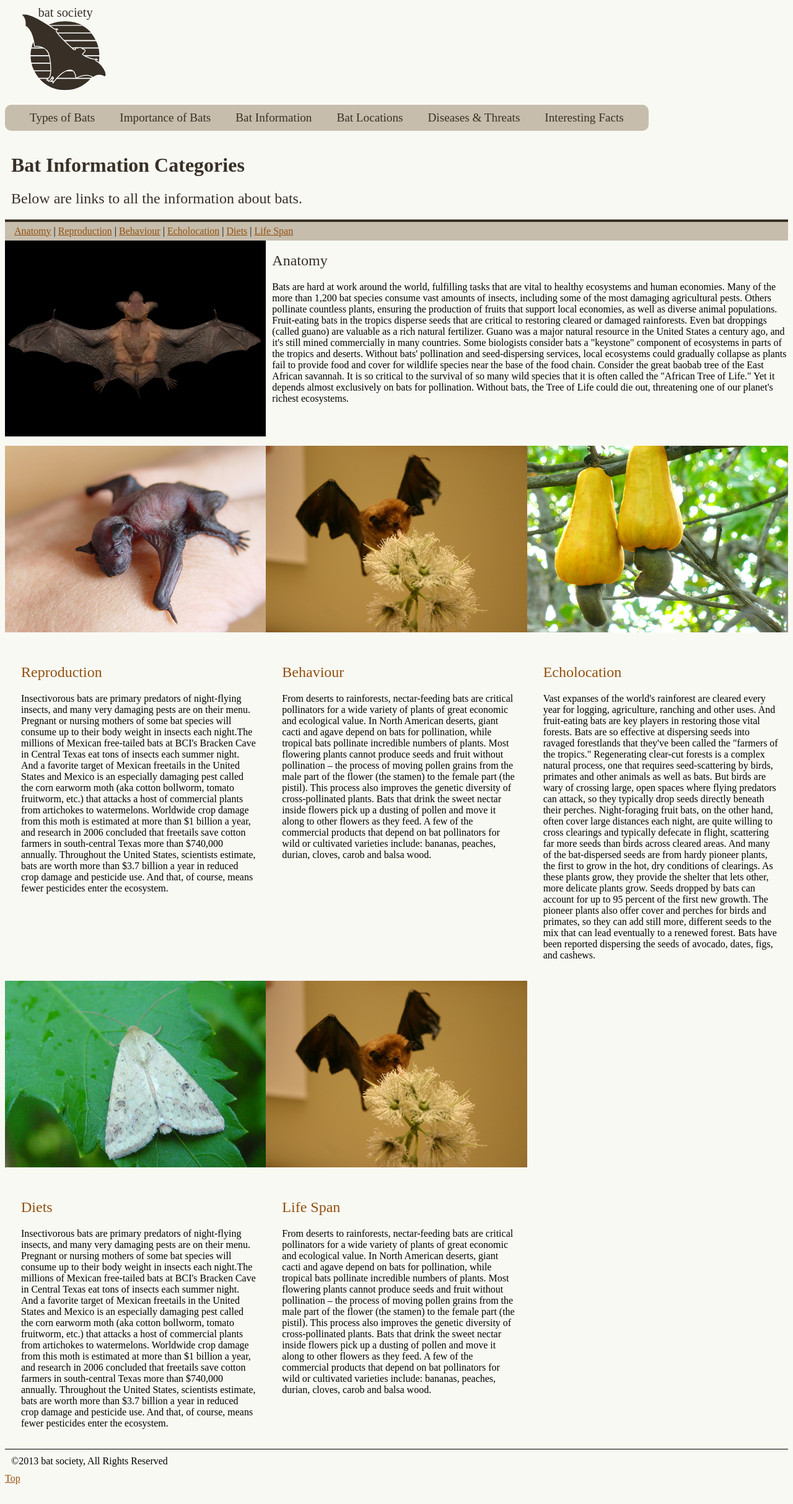
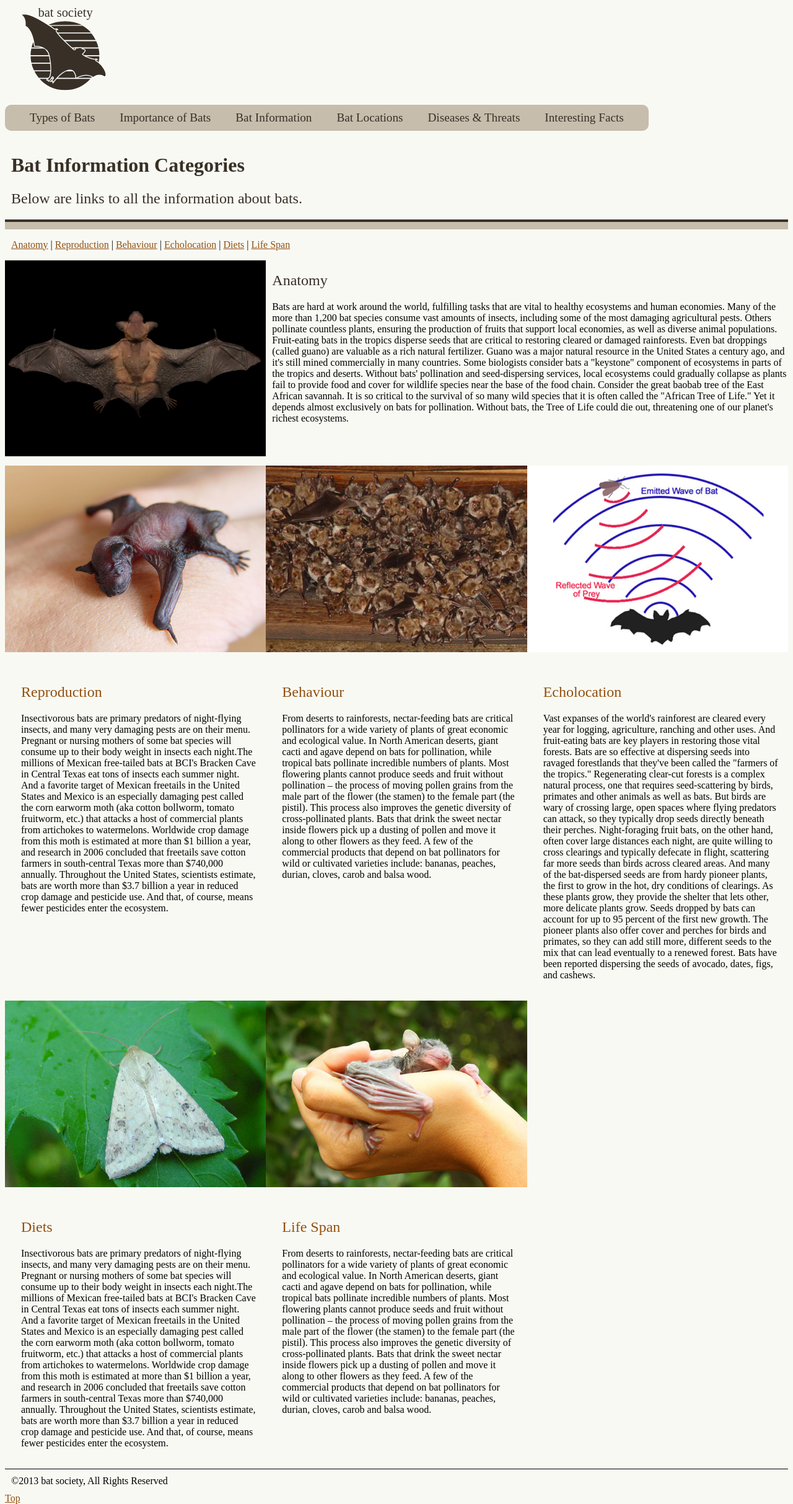
Before and after one commit to jennyrichardson/large-data-website, a Jekyll site: the page built from bat-information.html, in a window 1280 px wide. Shown: the whole page at 62% size. Built offline with Jekyll 4.4.1, drawn with Linux system fonts in a browser that asks for light colours; before the commit the page ends 2394 px from its top, so only the background shows below that.

Commit message:
Styled the rest of my pages

```diff
--- a/bat-information.html
+++ b/bat-information.html
@@ -3,8 +3,9 @@ layout: default
 ---
 <h1>Bat Information Categories</h1>
 <h2>Below are links to all the information about bats.</h2>
-<p div class="header-border"><a href="#Anatomy">Anatomy</a> | <a href="#Reproduction">Reproduction</a> | <a href="#Behaviour">Behaviour</a> | <a href="#Echolocation">Echolocation</a> | <a href="#Diets">Diets</a> | <a href="#Life Span">Life Span</a></p></div>
-</div>
+<div class="header-border"></div>
+<p><a href="#Anatomy">Anatomy</a> | <a href="#Reproduction">Reproduction</a> | <a href="#Behaviour">Behaviour</a> | <a href="#Echolocation">Echolocation</a> | <a href="#Diets">Diets</a> | <a href="#Life Span">Life Span</a></p>
+
 
 <div class="grid">
 
@@ -34,7 +35,7 @@ Some biologists consider bats a "keystone" component of ecosystems in parts of t
 		</div>
 
 		<div class="unit unit-s-1-2">
-			<img src="images/nectar-feeding-bat.jpg" class="flex-img" alt="Nectar Feeding Bat">
+			<img src="images/bat-behaviour.jpg" class="flex-img" alt="Group of Bats Together">
 			<div class="unit-spacer">
 				<h2><A NAME="Behaviour">Behaviour</A></h2>
 				<p>From deserts to rainforests, nectar-feeding bats are critical pollinators for a wide variety of plants of great economic and ecological value. In North American deserts, giant cacti and agave depend on bats for pollination, while tropical bats pollinate incredible numbers of plants.
@@ -44,7 +45,7 @@ A few of the commercial products that depend on bat pollinators for wild or cult
 		</div>
 
 		<div class="unit unit-s-1-2">
-			<img src="images/cashew.jpg" class="flex-img" alt="Cashew Plant">
+			<img src="images/echolocation.jpg" class="flex-img" alt="Example of Echolocation">
 			<div class="unit-spacer">
 				<h2><A NAME="Echolocation">Echolocation</A></h2>
 				<p>Vast expanses of the world's rainforest are cleared every year for logging, agriculture, ranching and other uses. And fruit-eating bats are key players in restoring those vital forests. Bats are so effective at dispersing seeds into ravaged forestlands that they've been called the "farmers of the tropics."
@@ -66,7 +67,7 @@ And many of the bat-dispersed seeds are from hardy pioneer plants, the first to
 		</div>
 
 		<div class="unit unit-s-1-2">
-			<img src="images/nectar-feeding-bat.jpg" class="flex-img" alt="Nectar Feeding Bat">
+			<img src="images/life-span.jpg" class="flex-img" alt="Person holding a Baby Fruit Bat">
 			<div class="unit-spacer">
 				<h2><A NAME="Life Span">Life Span</A></h2>
 				<p>From deserts to rainforests, nectar-feeding bats are critical pollinators for a wide variety of plants of great economic and ecological value. In North American deserts, giant cacti and agave depend on bats for pollination, while tropical bats pollinate incredible numbers of plants.
--- a/bat-locations.html
+++ b/bat-locations.html
@@ -3,8 +3,9 @@ layout: default
 ---
 <h1>Bat Locations</h1>
 <h2>Flight has enabled bats to become one of the most widely distributed groups of mammals.</h2>
-<p div class="header-border"><a href="#Foraging Habitats">Foraging Habitats</a> | <a href="#Commuting Habitats">Commuting Habitats</a></p></div>
-</div>
+<div class="header-border"></div>
+<p><a href="#Foraging Habitats">Foraging Habitats</a> | <a href="#Commuting Habitats">Commuting Habitats</a></p>
+
 
 <div class="grid">
 
--- a/diseases-and-threats.html
+++ b/diseases-and-threats.html
@@ -2,9 +2,9 @@
 layout: default
 ---
 <h1>Diseases & Threats</h1>
-<h2>Below are links to all the information about bats.</h2>
-<p div class="header-border"><a href="#White Nose Syndrome">White Nose Syndrome</a> | <a href="#Rabies">Rabies</a> | <a href="#Histoplasmosis">Histoplasmosis</a></p></div>
-</div>
+<h2>Some of the diseases that infect bats may also be transmitted to people.</h2>
+<div class="header-border"></div>
+<p><a href="#White Nose Syndrome">White Nose Syndrome</a> | <a href="#Rabies">Rabies</a> | <a href="#Histoplasmosis">Histoplasmosis</a></p>
 
 <div class="grid">
 
--- a/interesting-facts.html
+++ b/interesting-facts.html
@@ -3,8 +3,8 @@ layout: default
 ---
 <h1>Interesting Facts About Bats</h1>
 <h2>There are a lot of interesting facts about bats that you probably never knew about! Read below to find out.</h2>
-<p div class="header-border"><a href="#Fun Facts">Fun Facts</a> | <a href="#Myths About Bats">Myths About Bats</a></p></div>
-</div>
+<div class="header-border"></div>
+<p><a href="#Fun Facts">Fun Facts</a> | <a href="#Myths About Bats">Myths About Bats</a></p>
 
 <div class="grid">
 
```
Also changed, not shown: images/bat-behaviour.jpg (added), images/echolocation.jpg (added), images/life-span.jpg (added).
